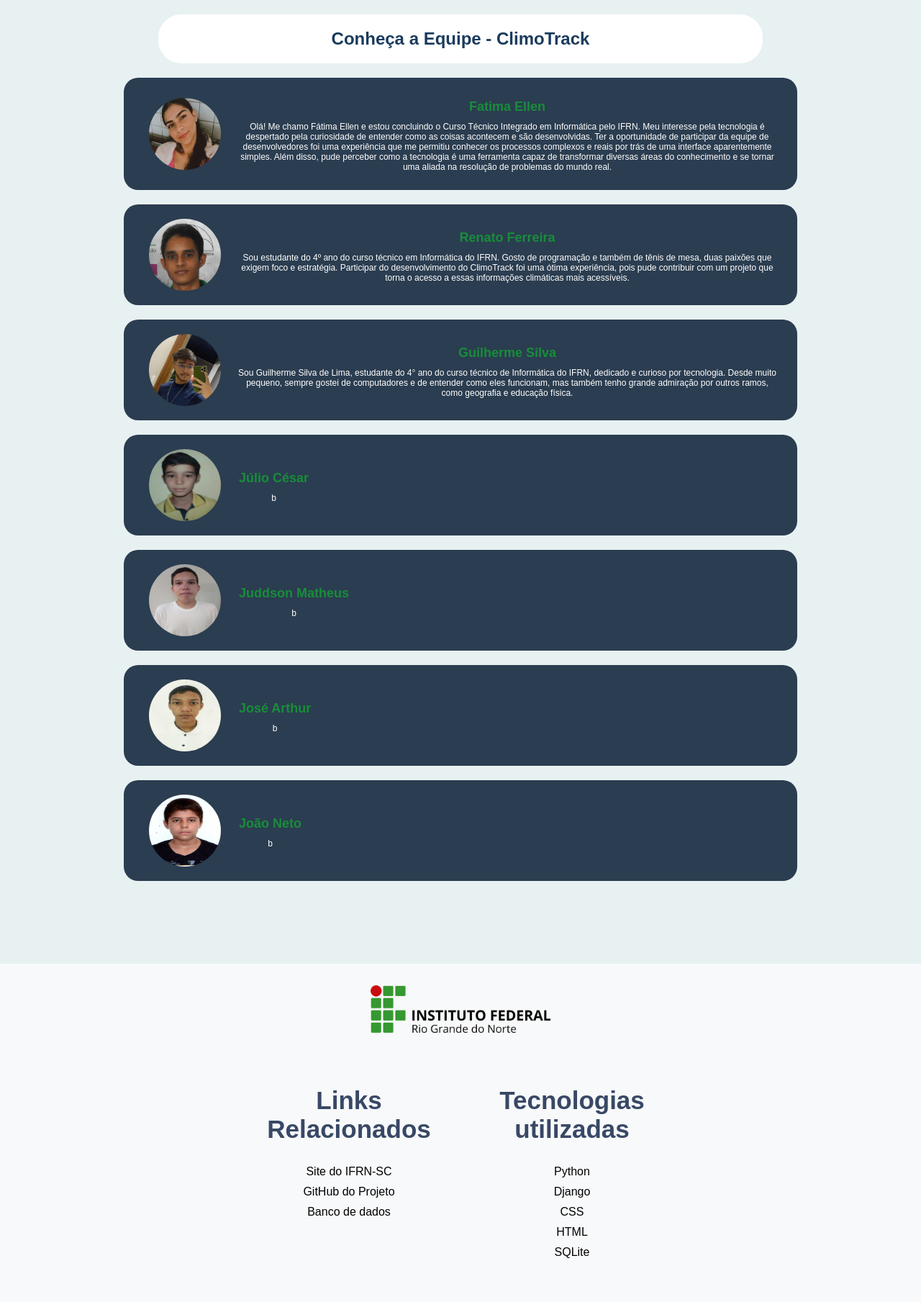
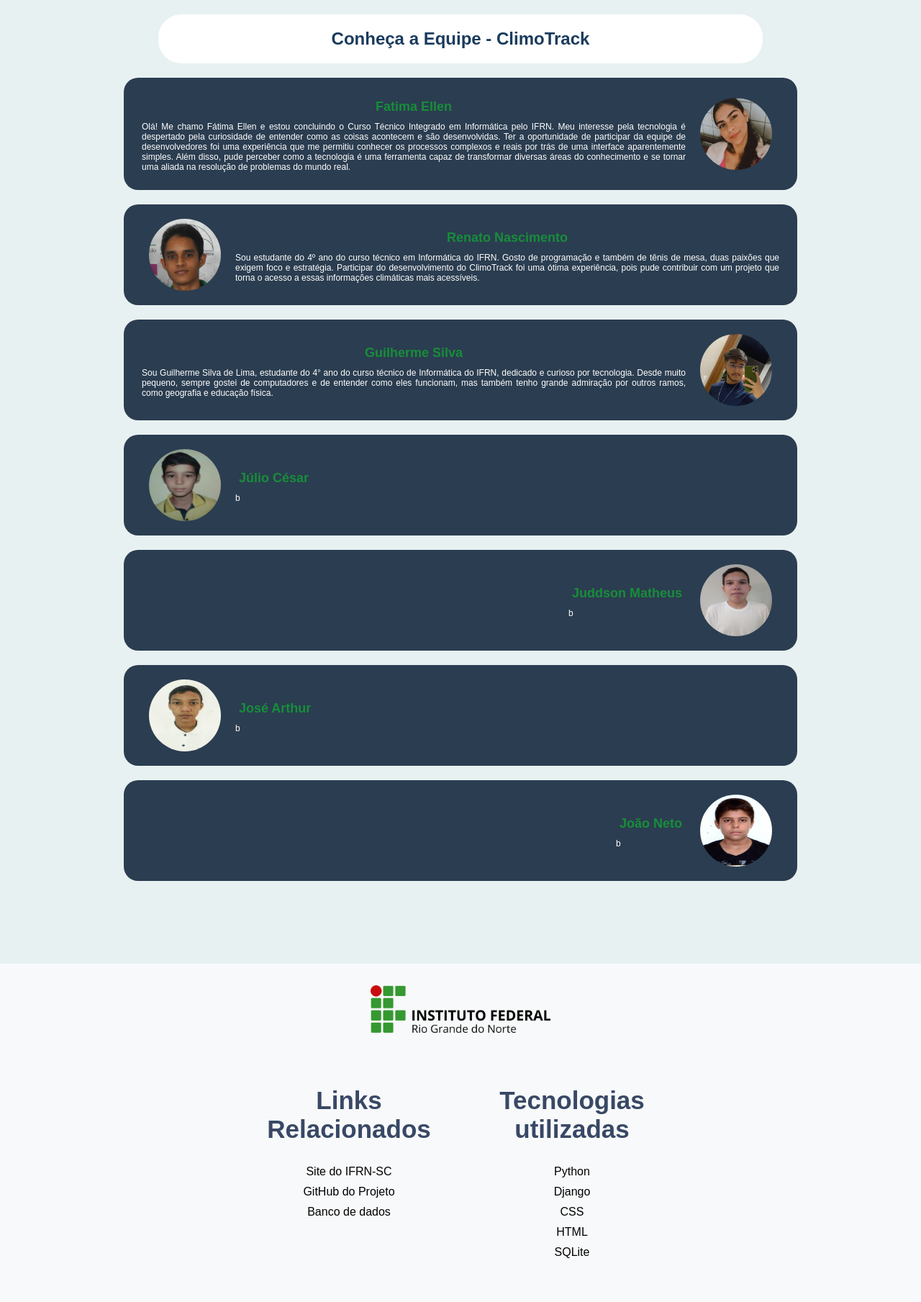
Before and after one commit to arthurr07/ClimoTrack, a Django app: page /devs/ in a window 1280 px wide. Shown: the part 96-1905 px from the top of the page at 72% size. Run offline with Django 5.2, Linux system fonts and the light colour scheme.

Commit message:
Ajuste do layout da página de desenvolvedores para alternar posições das fotos

```diff
--- a/static/css/devs.css
+++ b/static/css/devs.css
@@ -26,13 +26,11 @@ body {
     color: white;
 }
 
-
-.img-right {
-    border-radius: 50%;
+.team-member:nth-child(even) {
+    flex-direction: row-reverse;
+  }
 
 
-
-}
 
 h1 {
     font-size: 24px;
@@ -48,10 +46,10 @@ h1 {
     margin: 0 15px;
 }
 
-.img-right {
+/* .img-right {
     margin-left: 80%;
 
-}
+} */
 
 
 h2 {
@@ -64,4 +62,5 @@ h2 {
 p {
     font-size: 12px;
     margin: 5px;
+    text-align: justify;
 }
--- a/templates/devs.html
+++ b/templates/devs.html
@@ -22,7 +22,7 @@
 <div class="team-member">
     <img class = "img-right" src="{% static "imagens/Renato.jpeg" %}" alt="">
 <div class="info">
-    <h2>Renato Ferreira</h2>
+    <h2>Renato Nascimento</h2>
     <p>Sou estudante do 4º ano do curso técnico em Informática do IFRN. Gosto de programação e também de tênis de mesa,
         duas paixões que exigem foco e estratégia. Participar do desenvolvimento do ClimoTrack foi uma ótima experiência,
         pois pude contribuir com um projeto que torna o acesso a essas informações climáticas mais acessíveis.</p>
```
